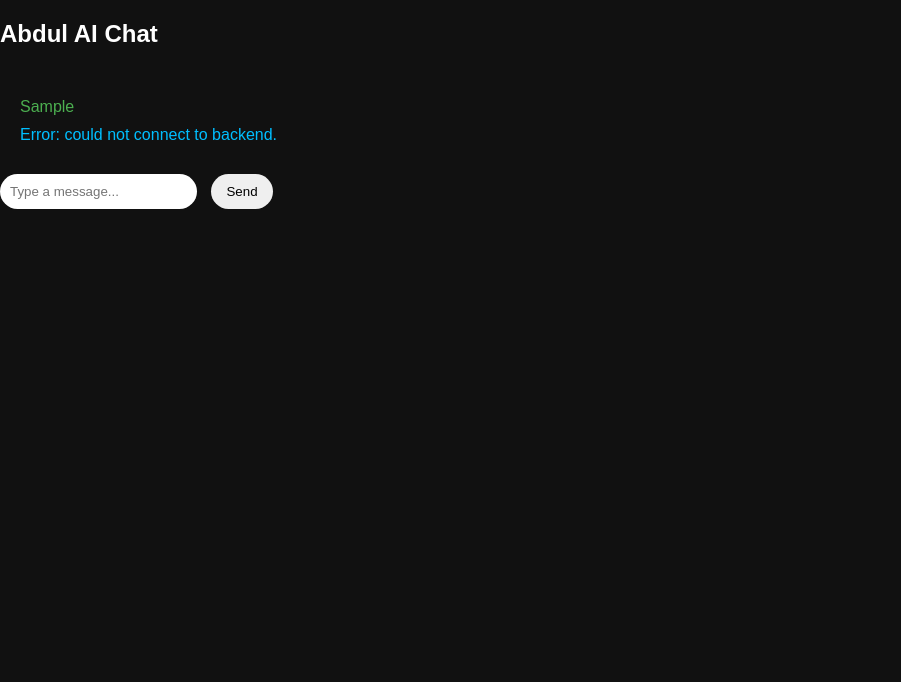
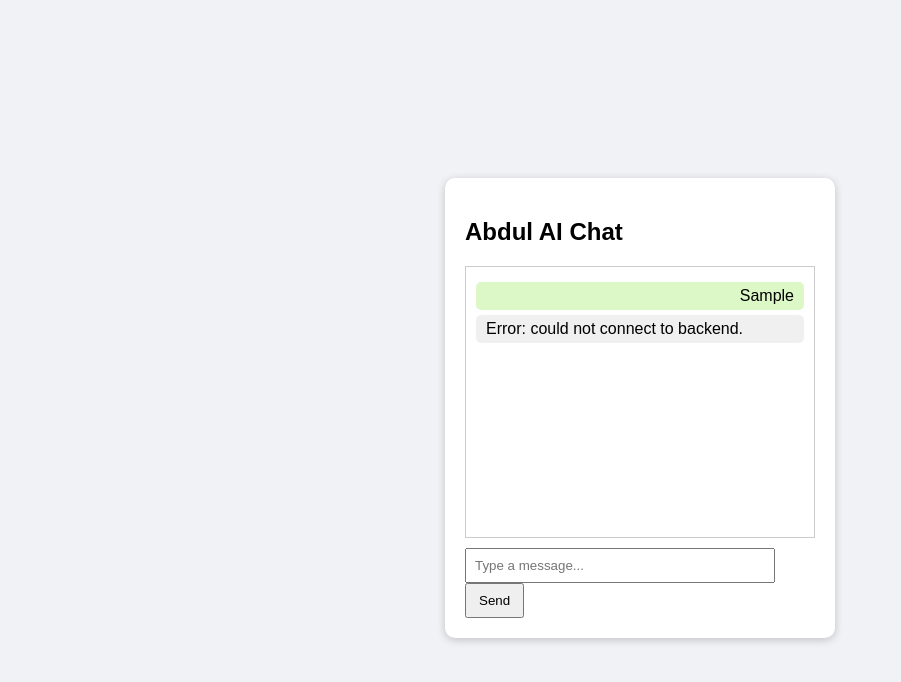
Before and after one commit to afuchat1/Engagera, a plain HTML site: page index.html in a window 1280 px wide. Both pictures are taken after typing "Sample" into the empty fields and a click on the button "Send". Shown: the whole page, without its empty margins (0-901 px from the left). Drawn offline with Linux system fonts and the light colour scheme; files that its build step writes are made by us from their sources; no server answers.

Commit message:
Update style.css

```diff
--- a/style.css
+++ b/style.css
@@ -1,49 +1,49 @@
 body {
-  background: #111;
-  color: white;
   font-family: Arial, sans-serif;
+  background: #f0f2f5;
   display: flex;
-  flex-direction: column;
+  justify-content: center;
+  align-items: center;
   height: 100vh;
-  margin: 0;
 }
 
-#chat {
-  flex: 1;
+.chat-container {
+  background: #fff;
+  padding: 20px;
+  width: 350px;
+  border-radius: 10px;
+  box-shadow: 0 2px 8px rgba(0,0,0,0.2);
+}
+
+.chat-box {
+  border: 1px solid #ccc;
+  height: 250px;
   overflow-y: auto;
-  padding: 20px;
+  padding: 10px;
+  margin-bottom: 10px;
 }
 
 .message {
-  margin: 10px 0;
+  margin: 5px 0;
+  padding: 5px 10px;
+  border-radius: 5px;
 }
 
 .user {
-  color: #4CAF50;
+  background: #dcf8c6;
+  text-align: right;
 }
 
 .ai {
-  color: #00BFFF;
-}
-
-#input-container {
-  display: flex;
-  padding: 10px;
-  background: #222;
+  background: #f1f0f0;
+  text-align: left;
 }
 
 #user-input {
-  flex: 1;
-  padding: 10px;
-  border-radius: 20px;
-  border: none;
-  outline: none;
+  width: calc(100% - 60px);
+  padding: 8px;
 }
 
 #send-btn {
-  margin-left: 10px;
-  padding: 10px 15px;
-  border-radius: 20px;
-  border: none;
-  cursor: pointer;
+  padding: 8px 12px;
 }
```
